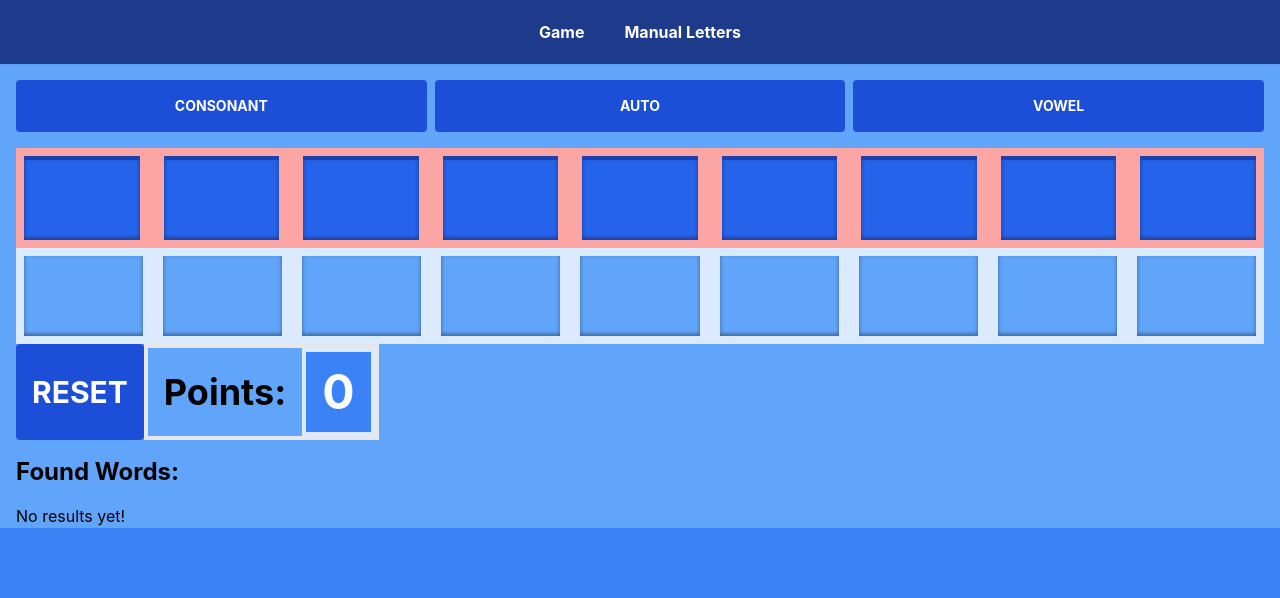
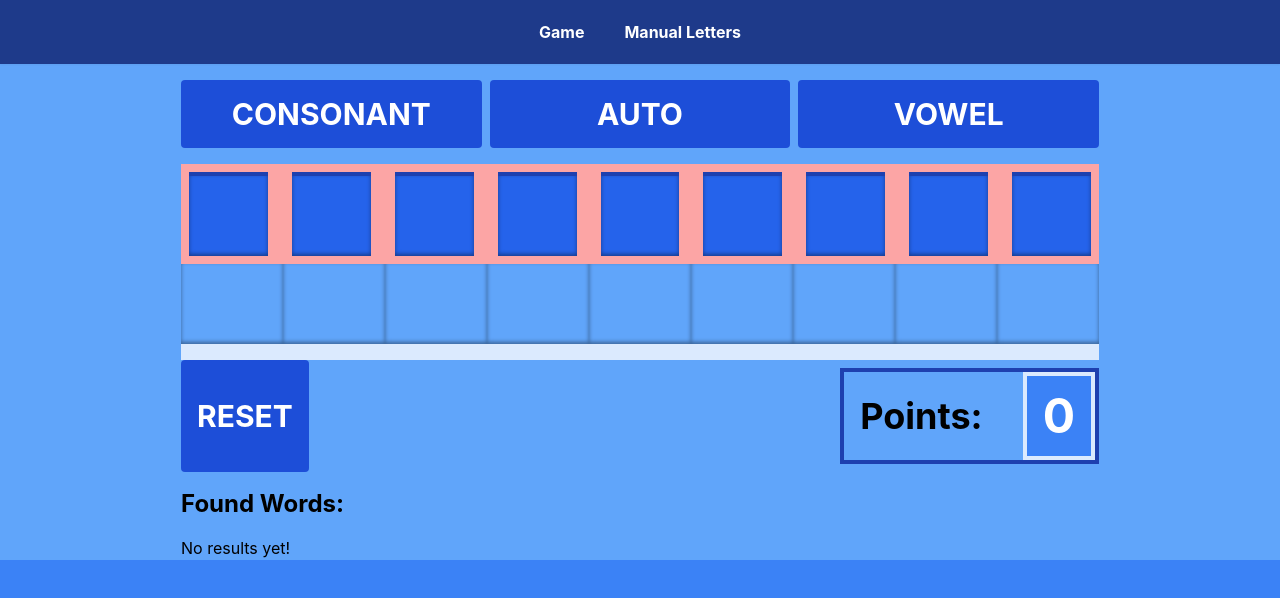
Before and after one commit to njacooper/countdown, a React (Create React App) app: page / in a window 1280 px wide. Shown: the top 598 px of the page. Built offline with nearby package versions, Linux system fonts and the light colour scheme.

Commit message:
Updated layout styling.

```diff
--- a/src/output.css
+++ b/src/output.css
@@ -581,13 +581,22 @@ button {
   border-radius: 0.25rem;
   --tw-bg-opacity: 1;
   background-color: rgb(29 78 216 / var(--tw-bg-opacity));
-  padding-left: 1rem;
-  padding-right: 1rem;
-  padding-top: 0.5rem;
-  padding-bottom: 0.5rem;
+  padding-left: 0.5rem;
+  padding-right: 0.5rem;
+  padding-top: 0.25rem;
+  padding-bottom: 0.25rem;
   font-weight: 700;
   --tw-text-opacity: 1;
   color: rgb(255 255 255 / var(--tw-text-opacity));
+}
+
+@media (min-width: 768px) {
+  button {
+    padding-left: 1rem;
+    padding-right: 1rem;
+    padding-top: 0.5rem;
+    padding-bottom: 0.5rem;
+  }
 }
 
 .visible {
@@ -627,6 +636,14 @@ button {
   right: -0.5rem;
 }
 
+.bottom-1 {
+  bottom: 0.25rem;
+}
+
+.right-1 {
+  right: 0.25rem;
+}
+
 .-top-3 {
   top: -0.75rem;
 }
@@ -639,24 +656,12 @@ button {
   top: 0px;
 }
 
-.bottom-1 {
-  bottom: 0.25rem;
-}
-
-.right-1 {
-  right: 0.25rem;
-}
-
 .isolate {
   isolation: isolate;
 }
 
 .z-50 {
   z-index: 50;
-}
-
-.m-2 {
-  margin: 0.5rem;
 }
 
 .mx-auto {
@@ -667,6 +672,11 @@ button {
 .my-4 {
   margin-top: 1rem;
   margin-bottom: 1rem;
+}
+
+.my-2 {
+  margin-top: 0.5rem;
+  margin-bottom: 0.5rem;
 }
 
 .mt-4 {
@@ -681,8 +691,8 @@ button {
   margin-bottom: 1.5rem;
 }
 
-.mt-6 {
-  margin-top: 1.5rem;
+.mr-6 {
+  margin-right: 1.5rem;
 }
 
 .ml-4 {
@@ -721,12 +731,12 @@ button {
   display: none;
 }
 
+.h-24 {
+  height: 6rem;
+}
+
 .h-20 {
   height: 5rem;
-}
-
-.h-24 {
-  height: 6rem;
 }
 
 .h-6 {
@@ -804,12 +814,16 @@ button {
   justify-content: center;
 }
 
+.justify-between {
+  justify-content: space-between;
+}
+
 .justify-around {
   justify-content: space-around;
 }
 
-.gap-1 {
-  gap: 0.25rem;
+.gap-6 {
+  gap: 1.5rem;
 }
 
 .gap-4 {
@@ -822,10 +836,6 @@ button {
 
 .gap-2 {
   gap: 0.5rem;
-}
-
-.gap-6 {
-  gap: 1.5rem;
 }
 
 .truncate {
@@ -863,6 +873,11 @@ button {
   border-color: rgb(219 234 254 / var(--tw-border-opacity));
 }
 
+.border-blue-800 {
+  --tw-border-opacity: 1;
+  border-color: rgb(30 64 175 / var(--tw-border-opacity));
+}
+
 .bg-blue-500 {
   --tw-bg-opacity: 1;
   background-color: rgb(59 130 246 / var(--tw-bg-opacity));
@@ -873,9 +888,9 @@ button {
   background-color: rgb(96 165 250 / var(--tw-bg-opacity));
 }
 
-.bg-blue-100 {
+.bg-green-300 {
   --tw-bg-opacity: 1;
-  background-color: rgb(219 234 254 / var(--tw-bg-opacity));
+  background-color: rgb(134 239 172 / var(--tw-bg-opacity));
 }
 
 .bg-red-500 {
@@ -913,6 +928,11 @@ button {
   background-color: rgb(22 163 74 / var(--tw-bg-opacity));
 }
 
+.bg-blue-100 {
+  --tw-bg-opacity: 1;
+  background-color: rgb(219 234 254 / var(--tw-bg-opacity));
+}
+
 .bg-blue-300 {
   --tw-bg-opacity: 1;
   background-color: rgb(147 197 253 / var(--tw-bg-opacity));
@@ -923,22 +943,12 @@ button {
   background-color: rgb(220 38 38 / var(--tw-bg-opacity));
 }
 
-.bg-green-100 {
-  --tw-bg-opacity: 1;
-  background-color: rgb(220 252 231 / var(--tw-bg-opacity));
-}
-
-.bg-green-300 {
-  --tw-bg-opacity: 1;
-  background-color: rgb(134 239 172 / var(--tw-bg-opacity));
+.p-2 {
+  padding: 0.5rem;
 }
 
 .p-0 {
   padding: 0px;
-}
-
-.p-2 {
-  padding: 0.5rem;
 }
 
 .p-4 {
@@ -974,6 +984,10 @@ button {
   text-align: center;
 }
 
+.align-middle {
+  vertical-align: middle;
+}
+
 .text-base {
   font-size: 1rem;
   line-height: 1.5rem;
@@ -984,9 +998,19 @@ button {
   line-height: 2.5rem;
 }
 
+.text-sm {
+  font-size: 0.875rem;
+  line-height: 1.25rem;
+}
+
 .text-xs {
   font-size: 0.75rem;
   line-height: 1rem;
+}
+
+.text-5xl {
+  font-size: 3rem;
+  line-height: 1;
 }
 
 .text-2xl {
@@ -997,16 +1021,6 @@ button {
 .text-3xl {
   font-size: 1.875rem;
   line-height: 2.25rem;
-}
-
-.text-5xl {
-  font-size: 3rem;
-  line-height: 1;
-}
-
-.text-sm {
-  font-size: 0.875rem;
-  line-height: 1.25rem;
 }
 
 .font-bold {
@@ -1141,4 +1155,15 @@ button {
   .md\:w-\[950px\] {
     width: 950px;
   }
+
+  .md\:text-3xl {
+    font-size: 1.875rem;
+    line-height: 2.25rem;
+  }
 }
+
+@media (min-width: 976px) {
+  .lg\:w-\[950px\] {
+    width: 950px;
+  }
+}
```
